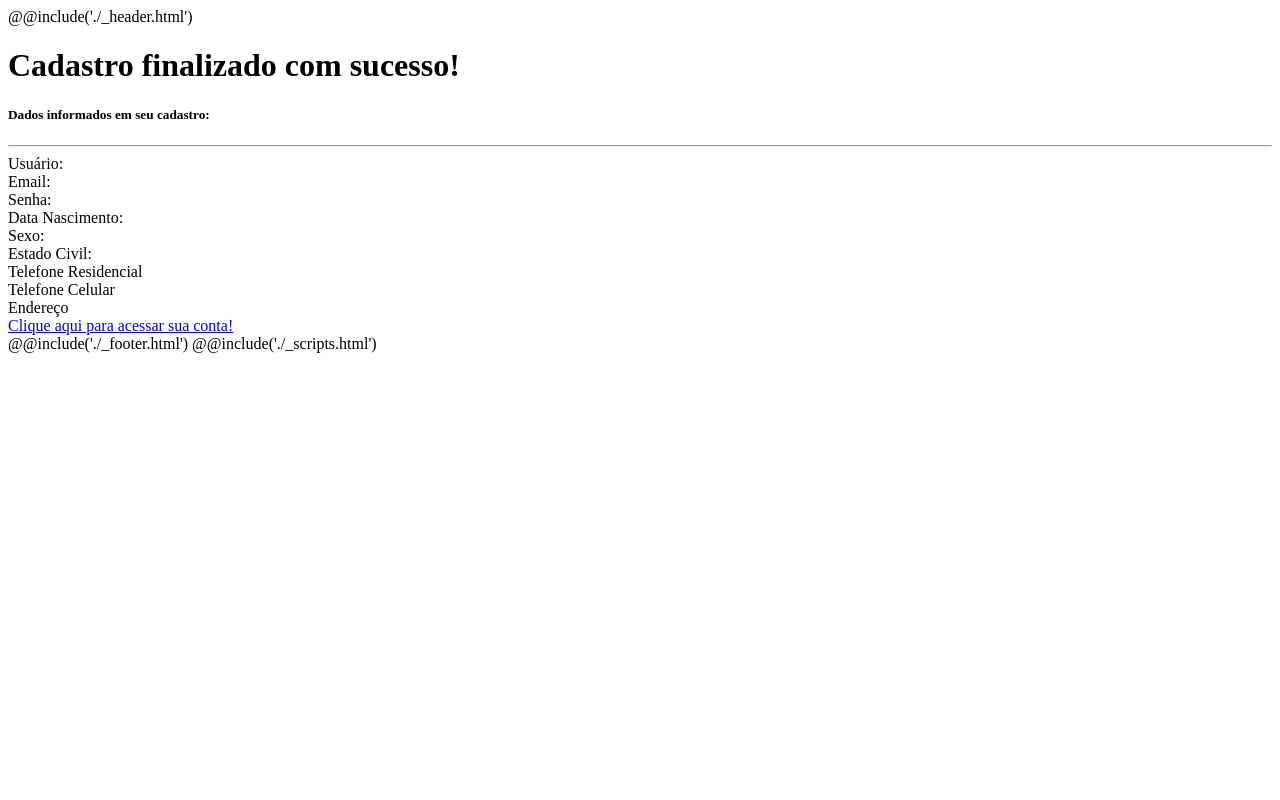
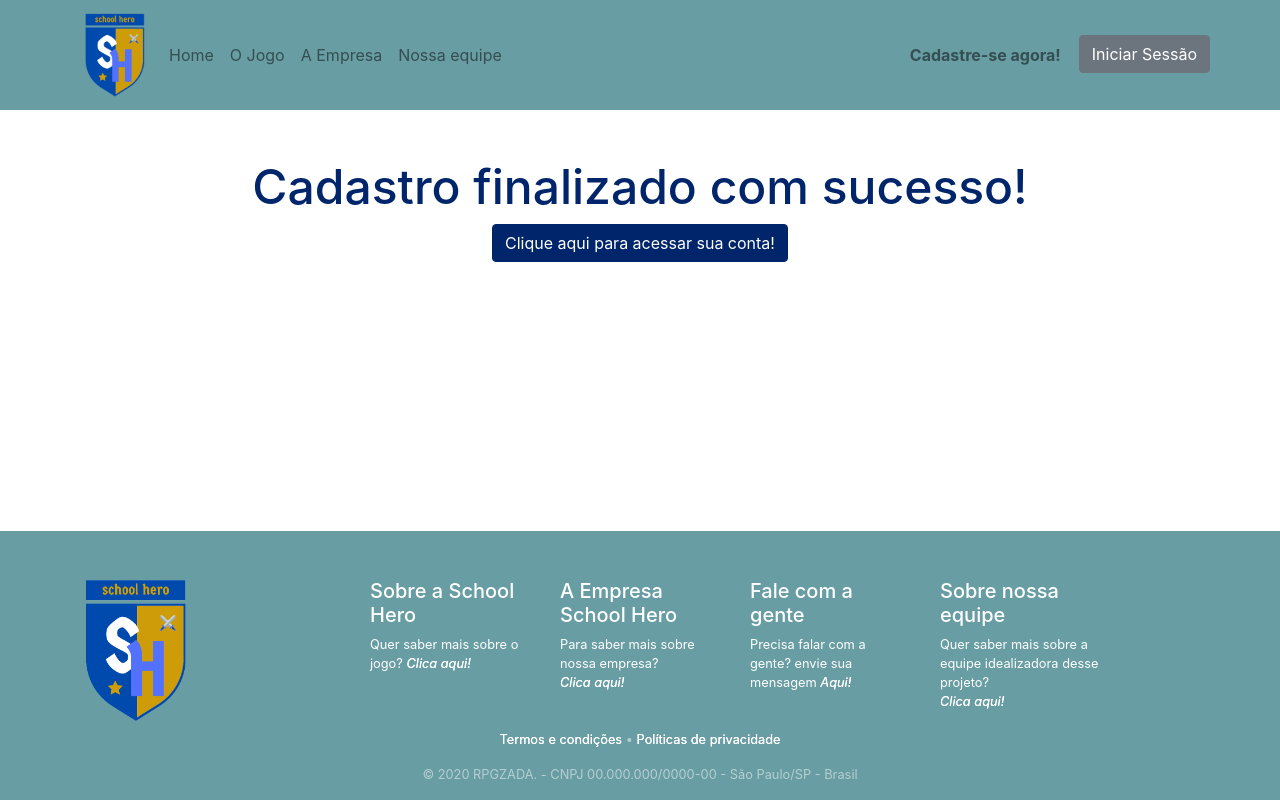
Before and after one commit to GiuliaRossiC/rpgPHP, a PHP site: page /cadastroSucesso.html in a window 1280 px wide. Run offline with PHP 8.4, Linux system fonts and the light colour scheme.

Commit message:
alterações em layout pra dar match no q foi pedido

```diff
--- a/public/cadastroSucesso.html
+++ b/public/cadastroSucesso.html
@@ -1,19 +1,54 @@
 <html>
 <head>
-    <title>Cadastrado com Sucesso</title>
+    <title>Iniciar sessão</title>
     <meta charset="utf-8"/>
     <meta name="viewport" content="width=device-width, initial-scale=1.0"/>
-    <!-- build:css css/main.css -->
-    <link type="text/css" href="scss/main.scss">
-    <!-- endbuild -->
+    <link rel="stylesheet" href="css/main.css">
 
     <!--TODOS OS SCRIPTS ESTÃO DENTRO DA PAGINA HTML _SCRIPTS.HTML, SENDO IMPORTADOS COM SASS!!!!!-->
 </head>
 
 <body class="d-flex flex-column">
 
-@@include('./_header.html')
+<body class="d-flex flex-column">
 
+<header>
+    <nav class="navbar navbar-expand-sm bg-nav">
+        <div class="container">
+            <a class="navbar-brand" href="index.php?controller=servico&action=index">
+                <img src="img/logo_rpg.png" class="img-fluid" width="60" height="45">
+            </a>
+            <button class="navbar-toggler collapsed" type="button" data-toggle="collapse" data-target="#navbarNav"
+                    aria-controls="navbarNav" aria-expanded="false" aria-label="Toggle navigation">
+                <span class="navbar-toggler-icon"></span>
+            </button>
+            <div class="collapse navbar-collapse" id="navbarNav">
+                <ul class="navbar-nav mr-auto">
+                    <li class="nav-item">
+                        <a class="nav-link" href="index.php?controller=servico&action=index">Home</a>
+                    </li>
+                    <li class="nav-item">
+                        <a class="nav-link" href="sobre.html">O Jogo</a>
+                    </li>
+                    <li class="nav-item">
+                        <a class="nav-link" href="sobre_nos.html">A Empresa</a>
+                    </li>
+                    <li class="nav-item">
+                        <a class="nav-link" href="mini-currilo.html">Nossa equipe</a>
+                    </li>
+                </ul>
+                <ul class="navbar-nav  navbar-right">
+                    <li class="nav-item">
+                        <a id="lblSessao" class="nav-link" href="index.php?controler=login&action=cadastro">Cadastre-se agora!</a>
+                    </li>
+                    <li class="nav-item">
+                        <a class="btn btn-secondary" class="nav-link" href="index.php?controller=login&action=index">Iniciar Sessão</a>
+                    </li>
+                </ul>
+            </div>
+        </div>
+    </nav>
+</header>
 <main>
     <div>
         <h4 class="text-center" id="dumpCadastro"></h4>
@@ -22,75 +57,61 @@
                 <div>
                     <div class="text-center">
                         <h1>Cadastro finalizado com sucesso!</h1>
-                        <h5>Dados informados em seu cadastro:</h5>
                     </div>
-                    <hr>
-                    <div class="form-row">
-                        <div class="form-group col-12 col-md-6">
-                            <label>Usuário:</label>
-                            <div id="usuario" class=""></div>
-                        </div>
-                        <div class="form-group col-12 col-sm-4">
-                            <label>Email:</label>
-                            <div id="email"></div>
-                        </div>
-                    </div>
-                    <div class="form-row">
-                        <div class="form-group col-12 col-sm-4">
-                            <label>Senha:</label>
-                            <div id="senha" class=""></div>
-                        </div>
-                    </div>
-                    <div class="form-row">
-                        <div class="form-group col-12 col-md-6">
-                            <label>Data Nascimento:</label>
-                            <div id="dataNascimento" class=""></div>
-                        </div>
-                        <div class="form-group col-12 col-md-6">
-                            <label>Sexo:</label>
-                            <div id="sexo"></div>
-                        </div>
+                    <div class="text-center">
+                        <a class="btn btn-primary" href="index.php?controller=login&action=index">Clique aqui para acessar
+                            sua conta!</a>
                     </div>
                 </div>
-                <div class="form-group">
-                    <label>Estado Civil:</label>
-                    <div id="estadoCivil"></div>
-                </div>
-                <div class="form-row">
-                    <div class="form-group col-12 col-sm-6">
-                        <label>Telefone Residencial</label>
-                        <div id="telefoneResidencial"></div>
-                    </div>
-                    <div class="form-group col-12 col-sm-6">
-                        <label>Telefone Celular</label>
-                        <div id="telefoneCelular"></div>
-                    </div>
-                </div>
-                <div class="form-group">
-                    <label>Endereço</label>
-                    <div id="endereco"></div>
-                </div>
-            </div>
-            <div class="text-center">
-                <a class="btn btn-primary" href="iniciar-sessao.html">Clique aqui para acessar sua conta!</a>
             </div>
         </div>
     </div>
-    <script>
-        const urlParams = new URLSearchParams(window.location.search);
-        document.getElementById("usuario").innerHTML = urlParams.get('usuario');
-        document.getElementById("email").innerHTML = urlParams.get('email');
-        document.getElementById("senha").innerHTML = urlParams.get('senha');
-        document.getElementById("dataNascimento").innerHTML = urlParams.get('dataNascimento');
-        document.getElementById("sexo").innerHTML = urlParams.get('sexo');
-        document.getElementById("estadoCivil").innerHTML = urlParams.get('estadoCivil');
-        document.getElementById("telefoneResidencial").innerHTML = urlParams.get('telefoneResidencial');
-        document.getElementById("telefoneCelular").innerHTML = urlParams.get('telefoneCelular');
-        document.getElementById("endereco").innerHTML = urlParams.get('endereco');
-    </script>
 </main>
+<footer class="pt-4 pt-md-5 mt-auto small text-white bg-nav">
+    <div class="container">
+        <div class="row">
+            <div class="col-12 col-md-3">
+                <a href="index.php?controller=servico&action=index">
+                    <img class="mb-2 img-fluid" src="img/logo_rpg.png" alt="" width="40%"></a>
+            </div>
+            <div class="col-12 col-md-2">
+                <h5>Sobre a School Hero</h5>
+                <p>Quer saber mais sobre o jogo?<a class="text-decoration-none" href="sobre.html">
+                    <i>Clica aqui!</i></a>
+                </p>
+            </div>
+            <div class="col-12 col-md-2">
+                <h5>A Empresa School Hero</h5>
+                <p>
+                    Para saber mais sobre nossa empresa?
+                    <br>
+                    <a class="text-decoration-none" href="sobre_nos.html"><i>Clica aqui!</i></a>
+                </p>
+            </div>
+            <div class="col-12 col-md-2">
+                <h5>Fale com a gente</h5>
+                <p>Precisa falar com a gente? envie sua mensagem <a class="text-decoration-none" href="suporte.html">
+                    <i>Aqui!</i></a>
+                </p>
+            </div>
+            <div class="col-12 col-md-2">
+                <h5>Sobre nossa equipe</h5>
+                <p>
+                    Quer saber mais sobre a equipe idealizadora desse projeto?
+                    <br>
+                    <a href="mini-currilo.html" class="text-decoration-none"><i>Clica aqui!</i></a>
+                </p>
+            </div>
+        </div>
+        <p class="text-white-50 text-center">
+            <a href="termos.html" class="text-decoration-none">Termos e condições</a>
+            &bull;
+            <a href="politicas.html" class="text-decoration-none">Políticas de privacidade</a>
+
+        </p>
+        <p class="text-white-50 text-center">&copy; 2020 RPGZADA. - CNPJ
+            00.000.000/0000-00 - São Paulo/SP - Brasil</p>
+    </div>
+</footer>
 </body>
-@@include('./_footer.html')
-@@include('./_scripts.html')
-<!--TODOS OS SCRIPTS ESTÃO DENTRO DA PAGINA HTML _SCRIPTS.HTML, SENDO IMPORTADOS COM SASS!!!!!-->
 </html>
--- a/public/controller/LoginController.php
+++ b/public/controller/LoginController.php
@@ -26,7 +26,7 @@ class LoginController
 
     public function cadastro(){
         $cadastro = new UsuarioController();
-        return $cadastro->criar('index.php?controller=login&action=index');
+        return $cadastro->criar('cadastroSucesso.html');
     }
 }
 
--- a/public/css/main.css
+++ b/public/css/main.css
@@ -1327,6 +1327,10 @@ body, html {
   max-width: 420px;
   margin: auto; }
 
+.login-cardServico {
+  width: 100%;
+  margin: auto; }
+
 .tab-pane a {
   color: black;
   text-decoration: none; }
```
Also changed, not shown: public/model/data-servico.php (+22 -10 lines), public/template/Login/index.php (+5 -6 lines), public/template/Servico/alterar.php (+5 -5 lines), public/template/Servico/criar.php (+4 -4 lines), public/template/Servico/index.php (+15 -11 lines), public/template/Usuario/criar.php (+5 -5 lines).
